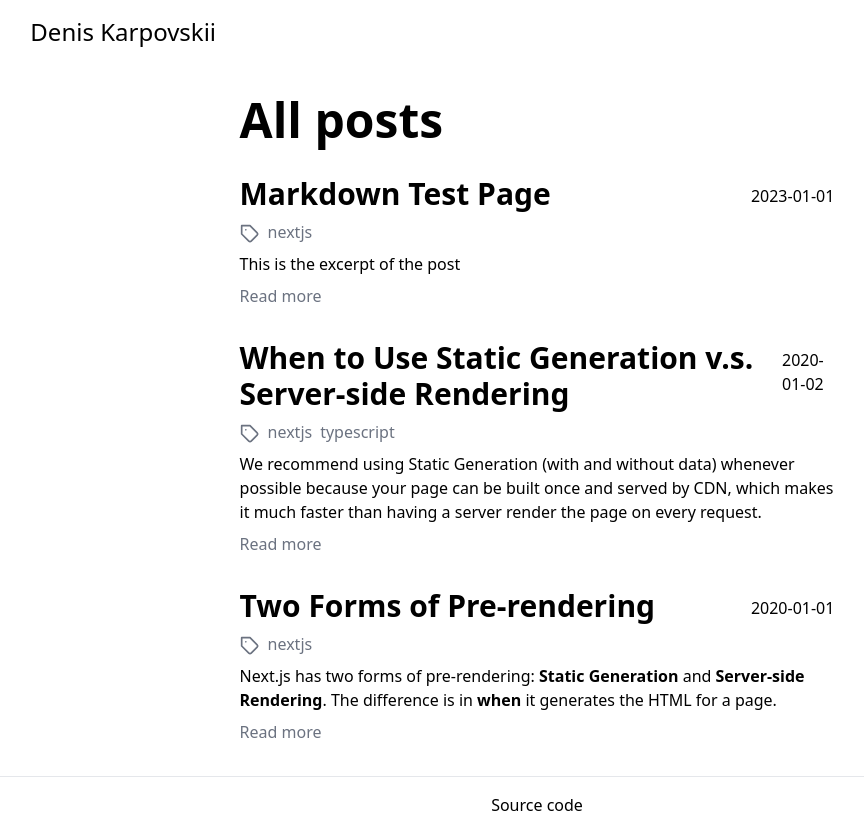
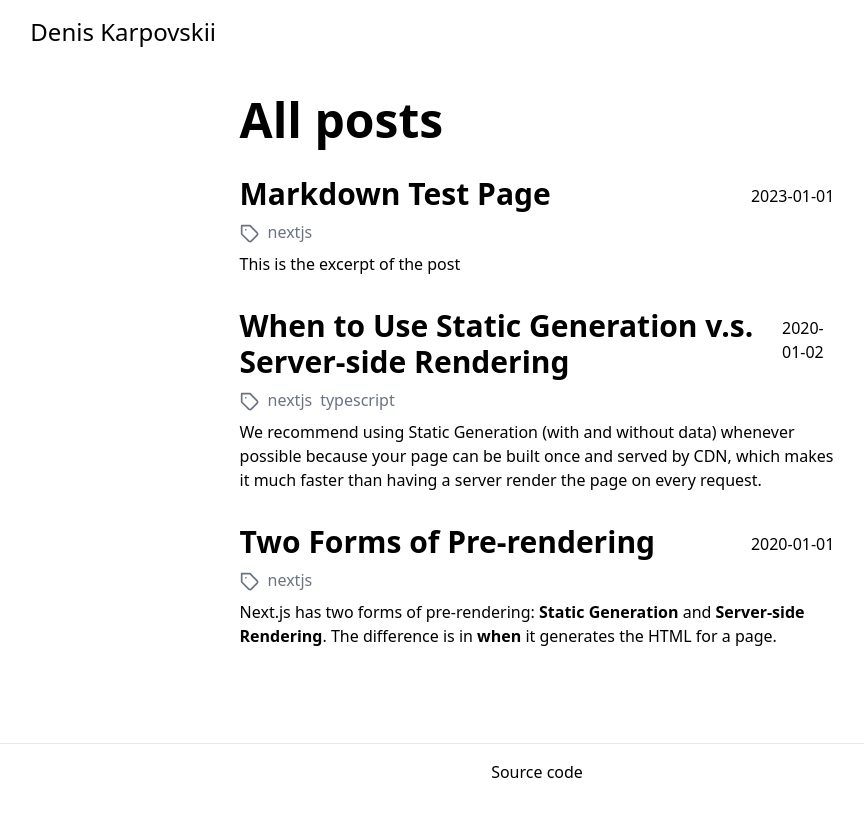
Before and after one commit to geext-dk/denis-karpovskii-blog, a Next.js app: page / in a window 1280 px wide. Shown: the whole page, without its empty margins (103-967 px from the left). After the commit the page ends 800 px from the top, so only its background shows below. Built offline with nearby package versions, Linux system fonts and the light colour scheme.

Commit message:
Remove read more links

```diff
--- a/components/postListItem.tsx
+++ b/components/postListItem.tsx
@@ -36,11 +36,6 @@ export default function PostListItem({ post }: PostListItemProps): JSX.Element {
           <ReactMarkdown>{post.excerptMarkdown}</ReactMarkdown>
         </div>
       )}
-      <div>
-        <Link className="text-gray-500" href={`/${post.id}`}>
-          Read more
-        </Link>
-      </div>
     </li>
   )
 }
```
